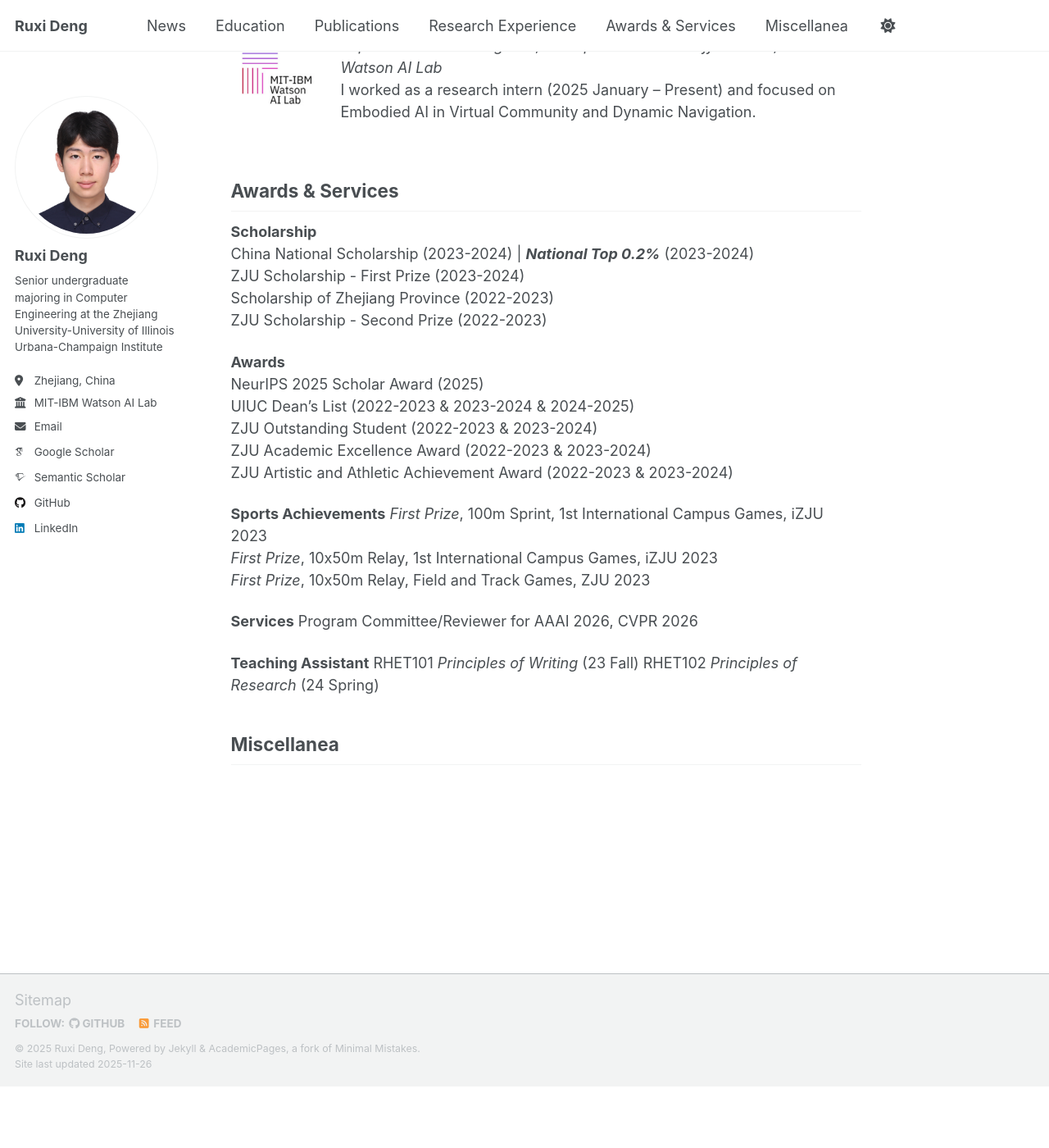
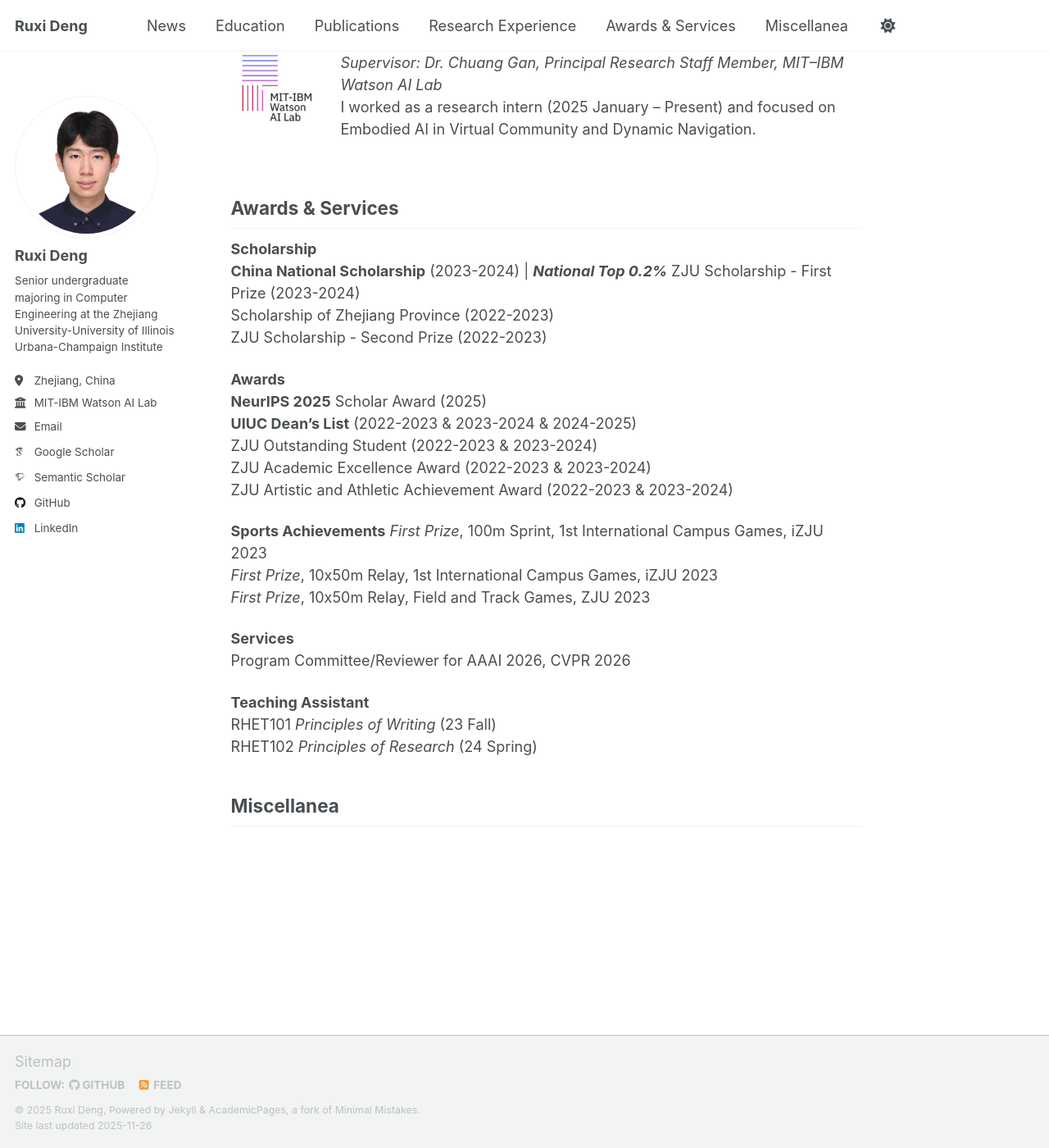
Before and after one commit to ruxideng/ruxideng.github.io, a Jekyll site: the page built from _pages/about.md, in a window 1280 px wide and 1400 px high, scrolled down 2841 px. Shown: the whole window at 82% size. Built offline with Jekyll 4.4.1, drawn with Linux system fonts in a browser that asks for light colours; some web fonts are replaced; a script that is not in the unit is left out; before the commit the page ends 4166 px from its top, so only the background shows below that.

Commit message:
Update about.md

```diff
--- a/_pages/about.md
+++ b/_pages/about.md
@@ -22,7 +22,7 @@ Hello! I'm **Ruxi Deng**, a senior undergraduate student majoring in Computer En
 <h2 id="education">Education</h2>
 
 <div style="display:flex; align-items:center; gap:20px; margin-bottom:32px;" markdown="1">
-  <img src="/images/zju.png" width="80">
+  <img src="/images/zju.png" width="100">
   <div markdown="1">
 **Zhejiang University**, Jun. 2026 (Expected)<br>
 Bachelor of Engineering in **Electronic and Computer Engineering**<br>
@@ -35,7 +35,7 @@ GPA: **4.23/4.3** (**Ranked 1st** out of 66)
 
 
 <div style="display:flex; align-items:center; gap:20px; margin-bottom:32px;" markdown="1">
-  <img src="/images/uiuc.png" width="80">
+  <img src="/images/uiuc.png" width="100">
   <div markdown="1">
 **University of Illinois Urbana-Champaign**, Jun. 2026 (Expected)<br>
 Bachelor of Science in **Computer Engineering**, GPA: **3.93/4.0**
@@ -47,7 +47,7 @@ Bachelor of Science in **Computer Engineering**, GPA: **3.93/4.0**
 <h2 id="publications">Publications</h2>
 
 <div style="display:flex; align-items:center; gap:20px; margin-bottom:32px;" markdown="1">
-  <img src="/images/uiuc.png" width="100">
+  <img src="/images/uiuc.png" style="width:90px; height:90px; object-fit:contain;">
   <div markdown="1">
 Panda: Test-Time Adaptation with Negative Data Augmentation (**AAAI 2026**)<br>
 **Ruxi Deng**, <a href="https://baowenxuan.github.io/">Wenxuan Bao</a>, <a href="https://weitianxin.github.io/">Tianxin Wei</a>, <a href="https://www.hejingrui.org/">Jingrui He</a><br>
@@ -56,7 +56,7 @@ Panda: Test-Time Adaptation with Negative Data Augmentation (**AAAI 2026**)<br>
 </div>
 
 <div style="display:flex; align-items:center; gap:20px; margin-bottom:32px;" markdown="1">
-  <img src="/images/uiuc.png" width="120">
+  <img src="/images/uiuc.png" style="width:90px; height:90px; object-fit:contain;">
   <div markdown="1">
 Mint: A Simple Test-Time Adaptation of Vision-Language Models against Common Corruptions (**NeurIPS 2025**)<br>
 <a href="https://baowenxuan.github.io/">Wenxuan Bao</a>\*, **Ruxi Deng\***, <a href="https://www.hejingrui.org/">Jingrui He</a><br>
@@ -65,7 +65,7 @@ Mint: A Simple Test-Time Adaptation of Vision-Language Models against Common Cor
 </div>
 
 <div style="display:flex; align-items:center; gap:20px; margin-bottom:32px;" markdown="1">
-  <img src="/images/uiuc.png" width="120">
+  <img src="/images/uiuc.png" style="width:90px; height:90px; object-fit:contain;">
   <div markdown="1">
 Latte: Collaborative Test-Time Adaptation of Vision-Language Models in Federated Learning (**ICCV 2025**)<br>
 <a href="https://baowenxuan.github.io/">Wenxuan Bao</a>, **Ruxi Deng**, <a href="https://q-rz.github.io/">Ruizhong Qiu</a>, <a href="https://weitianxin.github.io/">Tianxin Wei</a>, <a href="http://tonghanghang.org/">HangHang Tong</a>, <a href="https://www.hejingrui.org/">Jingrui He</a><br>
@@ -112,14 +112,14 @@ I worked as a research intern (2025 January – Present) and focused on Embodied
 <h2 id="awards">Awards & Services</h2>
 
 **Scholarship**
-China National Scholarship (2023-2024) | ***National Top 0.2%*** (2023-2024)
+**China National Scholarship** (2023-2024) | ***National Top 0.2%***
 ZJU Scholarship - First Prize (2023-2024)
 Scholarship of Zhejiang Province (2022-2023)
 ZJU Scholarship - Second Prize (2022-2023)
 
 **Awards**
-NeurIPS 2025 Scholar Award (2025)
-UIUC Dean's List (2022-2023 & 2023-2024 & 2024-2025)
+**NeurIPS 2025** Scholar Award (2025)
+**UIUC Dean's List** (2022-2023 & 2023-2024 & 2024-2025)
 ZJU Outstanding Student (2022-2023 & 2023-2024)
 ZJU Academic Excellence Award (2022-2023 & 2023-2024)
 ZJU Artistic and Athletic Achievement Award (2022-2023 & 2023-2024)
@@ -129,10 +129,10 @@ ZJU Artistic and Athletic Achievement Award (2022-2023 & 2023-2024)
 *First Prize*, 10x50m Relay, 1st International Campus Games, iZJU 2023
 *First Prize*, 10x50m Relay, Field and Track Games, ZJU 2023
 
-**Services**
+**Services**<br>
 Program Committee/Reviewer for AAAI 2026, CVPR 2026
 
-**Teaching Assistant**
+**Teaching Assistant**<br>
 RHET101 *Principles of Writing* (23 Fall)
 RHET102 *Principles of Research* (24 Spring)
 
```
